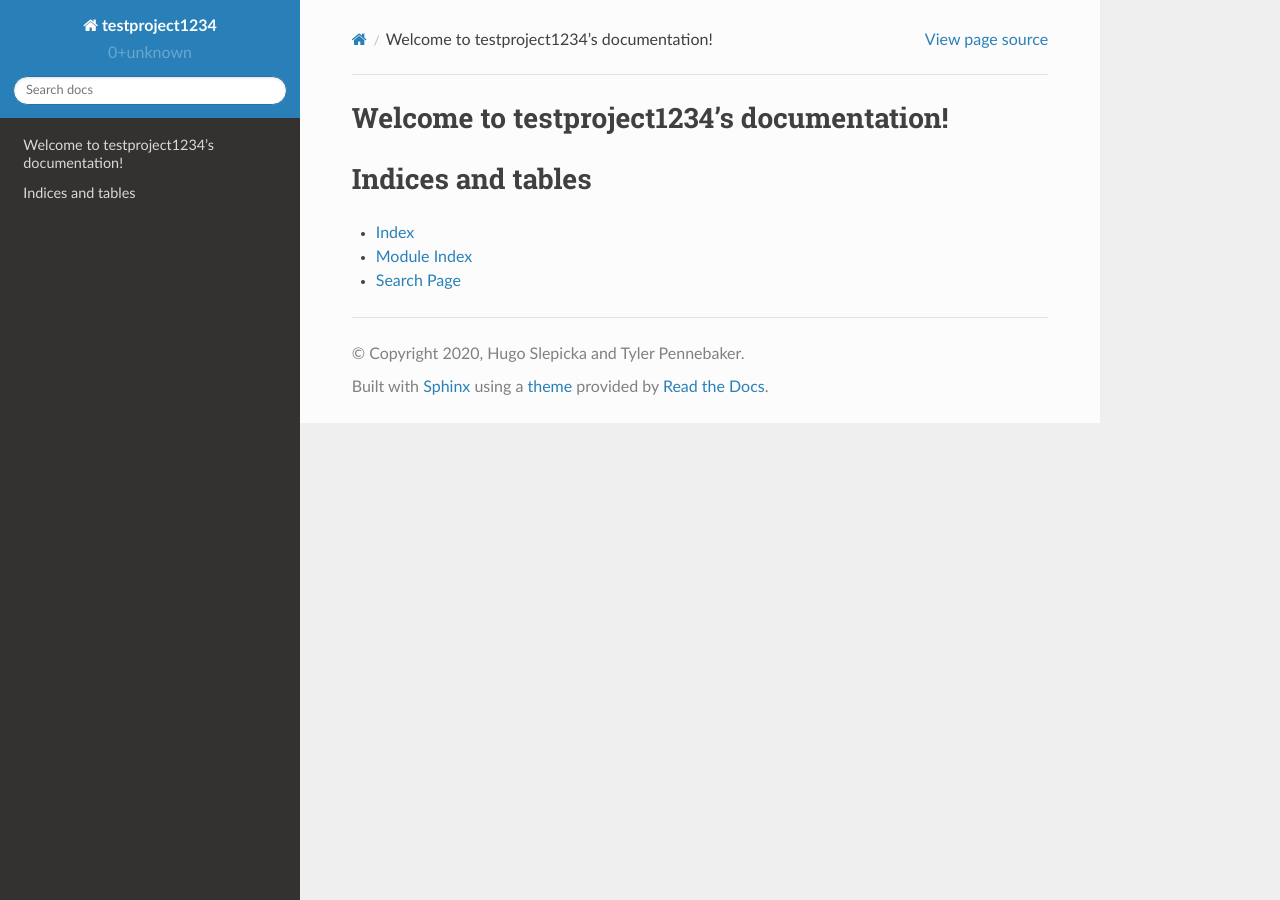
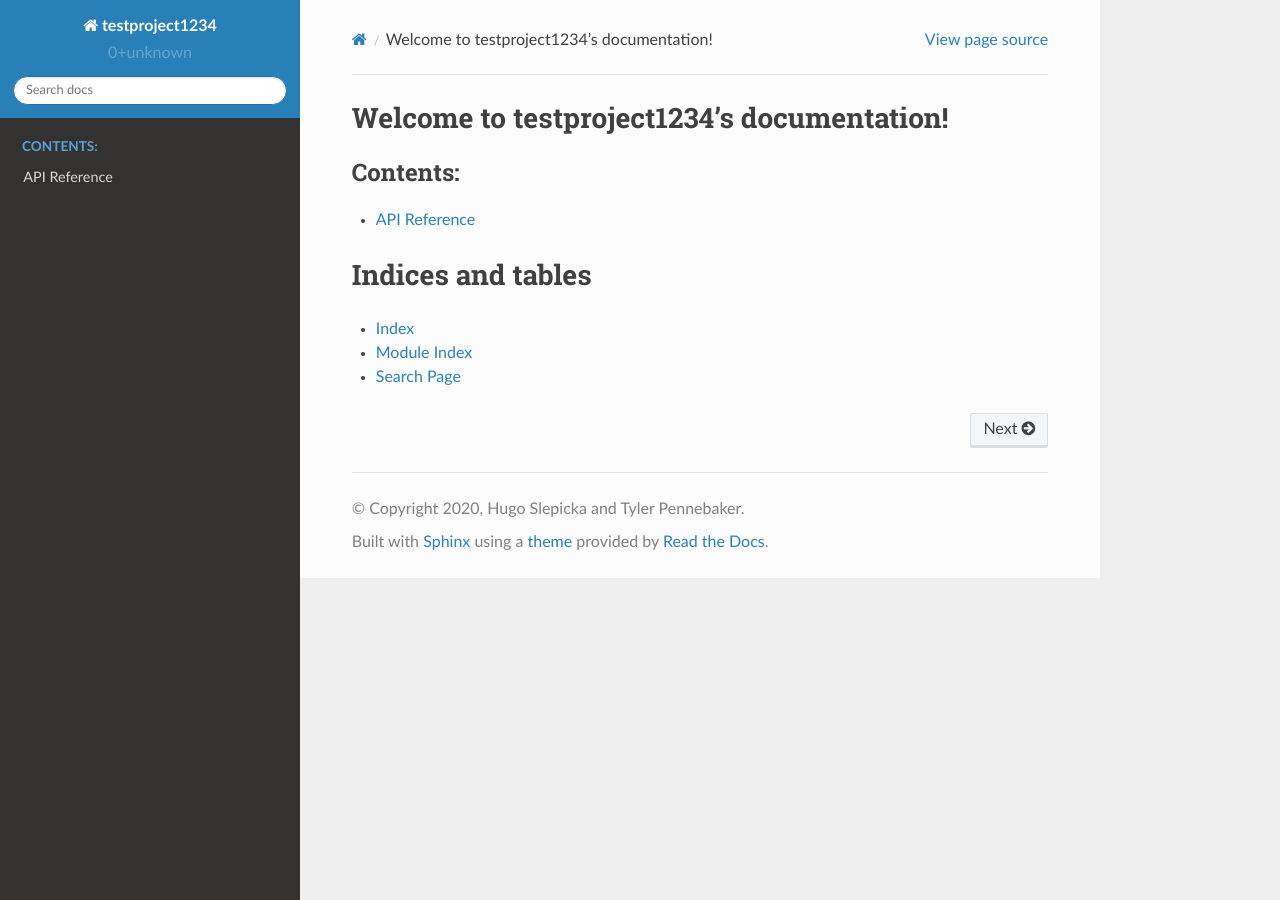
Before and after one commit to goerz-testing/testproject1234, a Sphinx documentation site: the page built from docs/source/index.rst, in a window 1280 px wide. Built offline with Sphinx 7.4.7 and the Read the Docs theme 2.0.0, drawn with Linux system fonts in a browser that asks for light colours.

```diff
--- /dev/null
+++ b/docs/source/api.rst
@@ -0,0 +1,7 @@
+API Reference
+=============
+
+.. autosummary::
+   :toctree: generated
+
+   testproject1234.testmod
--- a/docs/source/index.rst
+++ b/docs/source/index.rst
@@ -10,6 +10,7 @@ Welcome to testproject1234's documentation!
    :maxdepth: 2
    :caption: Contents:
 
+   api
 
 
 Indices and tables
```
